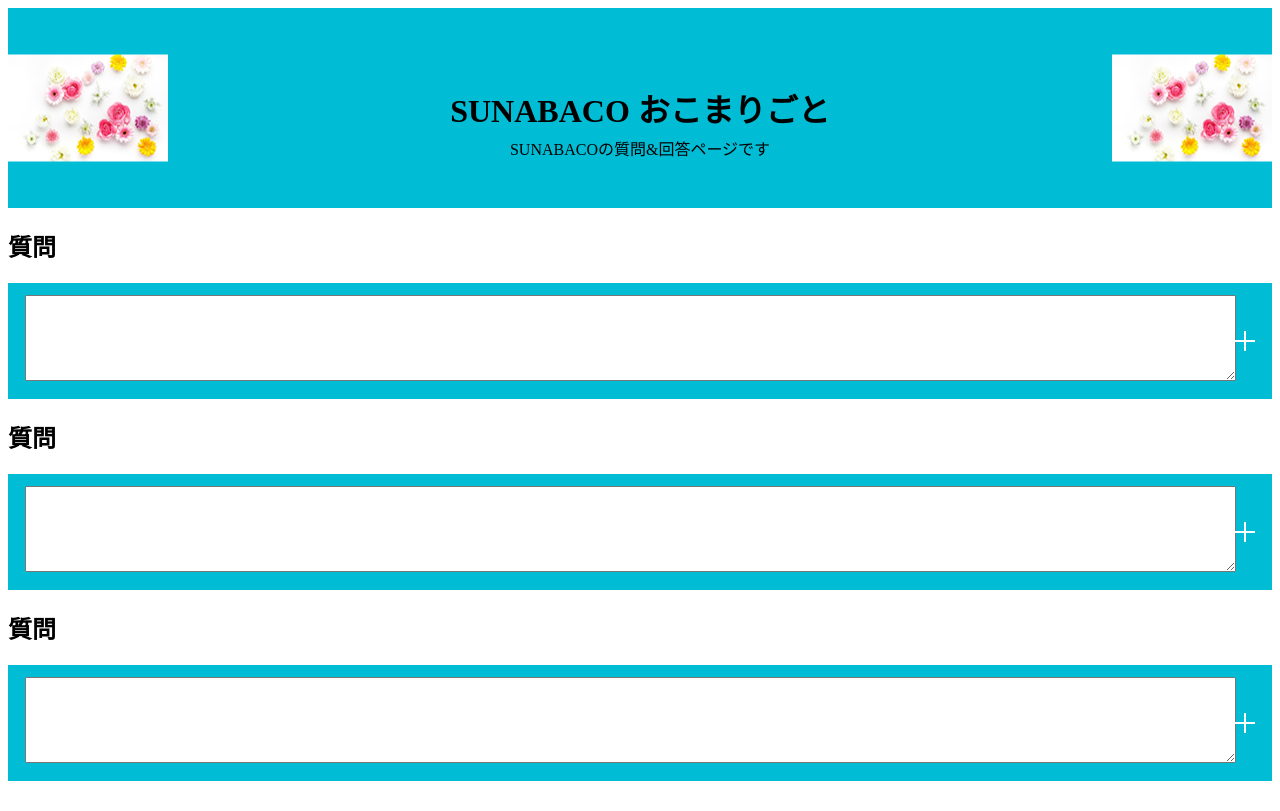
After one commit to yasuyuki-yamashita/sostugyouseisaku, a Flask app: template templates/index_damy.html in a window 1280 px wide. The commit adds this page. Run offline with Flask 2, Linux system fonts and the light colour scheme; the template is opened without the code that fills it, so the values that code supplies are empty.

Commit message:
のこさんだお

```diff
--- /dev/null
+++ b/static/css/stayle_damy.css
@@ -0,0 +1,127 @@
+/*.jumbotron {
+    padding-top: 30px;
+    padding-bottom: 30px;
+    margin-bottom: 30px;
+    color: inherit;
+    background-color: #00bcd4;
+    text-align: center;
+    color: #fff;
+}*/
+/*お花の写真のcssです*/
+.jumbotron {
+    position: relative;
+    height: 200px;
+    background:#00bcd4;
+  }
+.jumbotron > * {
+    /* 子要素をすべて上下に中央寄せする */
+    position: absolute;
+    top: 50%;
+    transform: translateY(-50%);
+  }
+.jumbotron > p{
+    position: absolute;
+    top: 70%;
+    transform: translateY(-50%);
+
+}
+
+  .jumbotron > .hana1 {
+    left: 0;
+  }
+
+  .jumbotron > .hana2 {
+    right: 0;
+  }
+  .jumbotron > h1 {
+    margin: 0;
+    padding: 0;
+    width: 100%;
+    text-align: center;
+    color: black;
+  }
+  .jumbotron > p {
+    margin: 0;
+    padding: 0;
+    width: 100%;
+    text-align: center;
+    color: black;
+
+  }
+
+
+/* よくある質問 */
+.accordions {
+    margin-bottom: 30px;
+}
+
+.accordion__body + .accordion__title {
+    margin-top: 20px;
+}
+
+.accordion__btn {
+    position: relative;
+    display: block;
+    width: 100%;
+    padding: 10px 40px 10px 15px;
+    background-color: #00bcd4;
+    border: 2px solid #00bcd4;
+    color: #fff;
+    font-size: 1.6rem;
+    text-align: left;
+    cursor: pointer;
+    transition: .25s;
+}
+
+.accordion__btn::before {
+    content: '';
+    position: absolute;
+    top: 50%;
+    right: 15px;
+    display: block;
+    width: 20px;
+    height: 2px;
+    background-color: currentColor;
+    transform: translateY(-50%);
+}
+
+.accordion__btn::after {
+    content: '';
+    position: absolute;
+    top: 50%;
+    right: 24px;
+    display: block;
+    width: 2px;
+    height: 20px;
+    background-color: currentColor;
+    transform: translateY(-50%);
+}
+
+.accordion__btn:focus,
+.accordion__btn:hover {
+    background-color: #fff;
+    color: #00bcd4;
+}
+
+.accordion__btn--active::after {
+    content: none;
+}
+
+.accordion__body {
+    display: none;
+    padding: 15px;
+    border: 1px solid #ddd;
+}
+
+.accordion__body > *:last-child {
+    margin-bottom: 0;
+}
+
+.accordion__body--active {
+    display: block;
+}
+
+.accordion__text {
+    margin-bottom: 20px;
+    font-size: 1.6rem;
+}
--- /dev/null
+++ b/static/js/index_damy.js
@@ -0,0 +1,18 @@
+$(document).ready(function () {
+    $(".accordion__btn").on("click", function(){
+        $(this).toggleClass("accordion__btn--active");
+        $(this).parent("dt").next().toggleClass("accordion__body--active");
+    });
+});
+$(function(){
+    $(document).on('change keyup keydown paste cut',
+      'textarea.auto-resize', function()
+    {
+      if ($(this).outerHeight() > this.scrollHeight){
+        $(this).height(1)
+      }
+      while ($(this).outerHeight() < this.scrollHeight){
+        $(this).height($(this).height() + 1)
+      }
+    });
+  });
--- a/templates/base.html
+++ b/templates/base.html
@@ -5,7 +5,7 @@
     <meta http-equiv="X-UA-Compatible" content="IE=edge">
     <meta name="viewport" content="width=device-width, initial-scale=1.0">
     <title>Document</title>
-    <link rel="stylesheet" href="../static/style.css">
+    <link rel="stylesheet" href="../static/css/style.css">
 </head>
 <body>
     <header>ここはヘッダーです</header>
--- /dev/null
+++ b/templates/index_damy.html
@@ -0,0 +1,64 @@
+<!DOCTYPE html>
+<html lang="en">
+<head>
+    <meta charset="UTF-8">
+    <meta http-equiv="X-UA-Compatible" content="IE=edge">
+    <meta name="viewport" content="width=device-width, initial-scale=1.0">
+    <title>Document</title>
+    <link rel="stylesheet" href="../static/css/stayle_damy.css">
+</head>
+<body>
+
+</body>
+</html>
+
+<div class="jumbotron jumbotron-fluid">
+  <img class="hana1" src="../static/img/hana_damy.jpg">
+  <img class="hana2" src="../static/img/hana_damy.jpg">
+  <h1>SUNABACO おこまりごと</h1>
+  <p>SUNABACOの質問&回答ページです</p>
+</div>
+
+<script src="https://ajax.googleapis.com/ajax/libs/jquery/3.5.1/jquery.min.js"></script>
+<script src="../static/js/index_damy.js"></script>
+<div class="accordions">
+  <dl class="accordion">
+    <dt class="accordion__title">
+     <h2>質問</h2>
+      <button class="accordion__btn" type="button">
+        <textarea name="area1" style="width:100%; height:80px;"></textarea>
+      </button>
+    </dt>
+    <dd class="accordion__body">
+      <p class="accordion__text">
+        <span>回答</span>
+        <textarea name="area1" style="width:100%; height:80px;"></textarea>
+      </p>
+    </dd>
+    <dt class="accordion__title">
+      <h2>質問</h2>
+      <button class="accordion__btn" type="button">
+        <textarea name="area1" style="width:100%; height:80px;"></textarea>
+      </button>
+    </dt>
+    <dd class="accordion__body">
+      <p class="accordion__text">
+        <span>回答</span>
+        <textarea name="area1" style="width:100%; height:80px;"></textarea>
+
+      </p>
+    </dd>
+    <dt class="accordion__title">
+      <h2>質問</h2>
+      <button class="accordion__btn" type="button">
+        <textarea name="area1" style="width:100%; height:80px;"></textarea>
+      </button>
+    </dt>
+    <dd class="accordion__body">
+      <p class="accordion__text">
+        <span>回答</span>
+        <textarea name="area1" style="width:100%; height:80px;"></textarea>
+      </p>
+    </dd>
+  </dl>
+</div>
```
Also changed, not shown: static/css/style.css (renamed from static/style.css), static/img/hana_damy.jpg (added).
